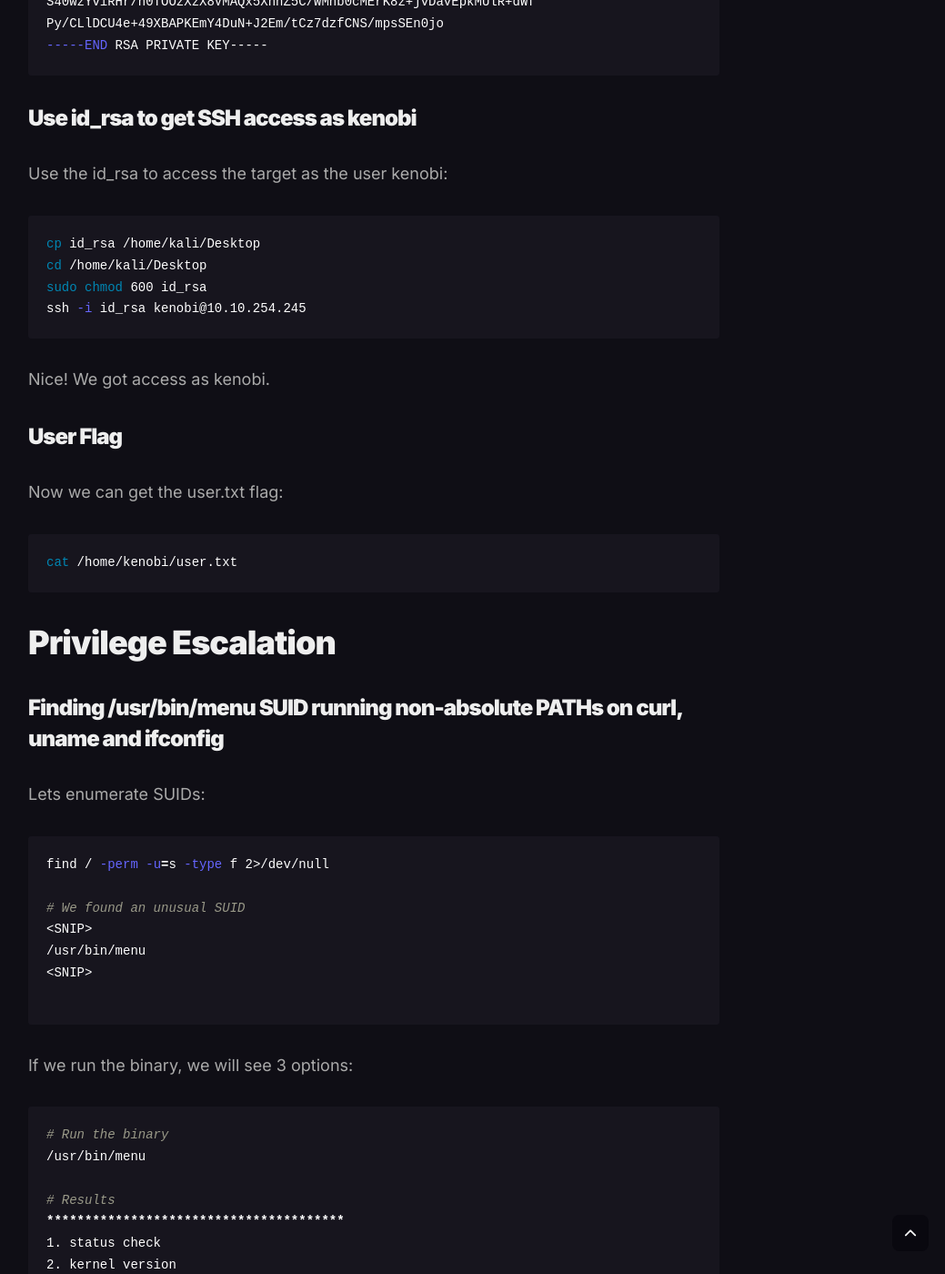
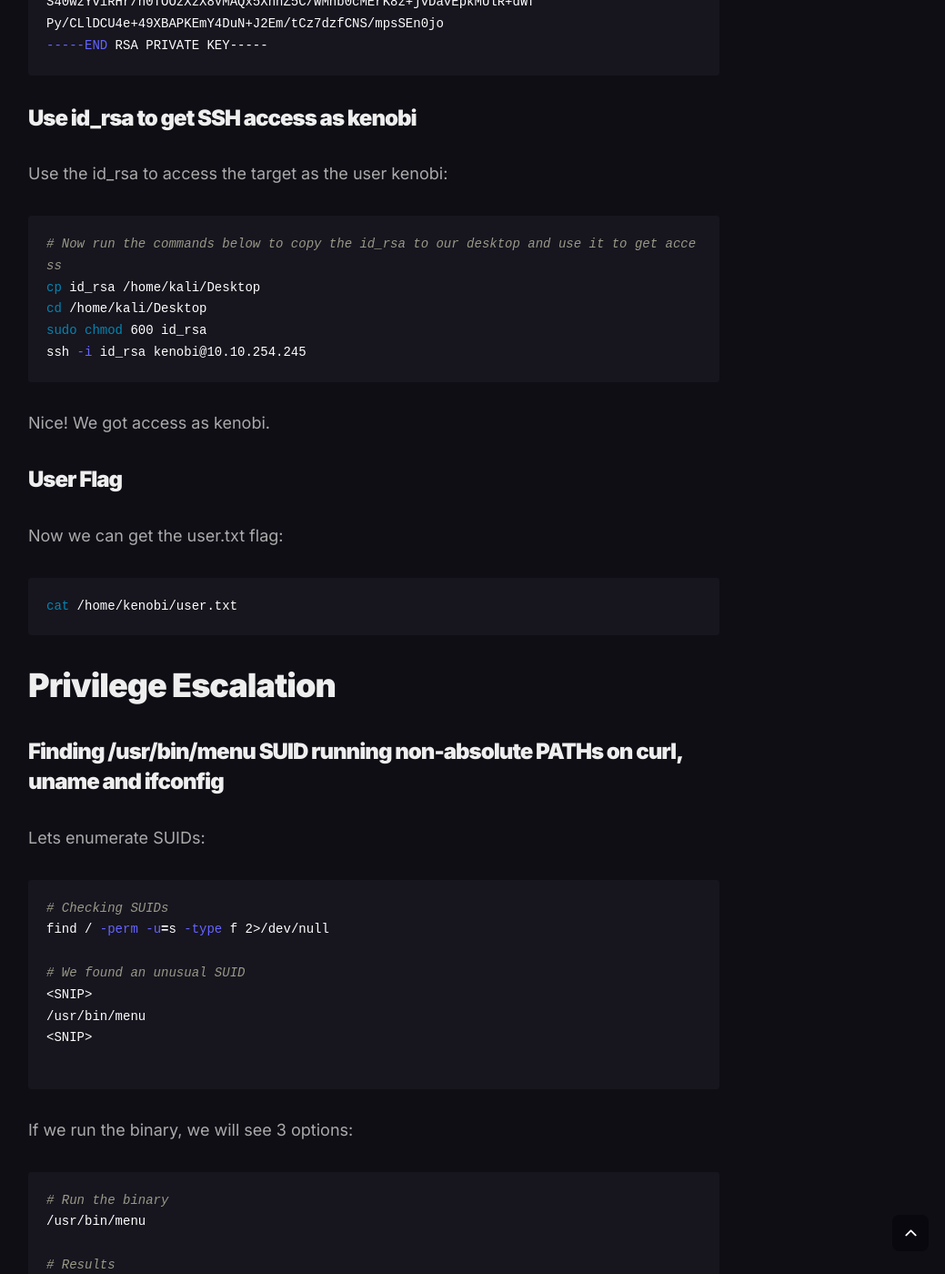
Before and after one commit to Vorkharium/vorkharium.github.io, a Jekyll site: the page built from _posts/2024-11-12-THM-Kenobi-Write-up.md, in a window 1280 px wide and 1400 px high, scrolled down 7361 px. Shown: the whole window at 91% size, without its empty margins (229-1268 px from the left). Built offline with Jekyll 4.4.1, drawn with Linux system fonts in a browser that asks for light colours; some of the changed text lies outside the part shown.

Commit message:
Update 2024-11-12-THM-Kenobi-Write-up.md

````diff
--- a/_posts/2024-11-12-THM-Kenobi-Write-up.md
+++ b/_posts/2024-11-12-THM-Kenobi-Write-up.md
@@ -261,6 +261,7 @@ Py/CLlDCU4e+49XBAPKEmY4DuN+J2Em/tCz7dzfCNS/mpsSEn0jo
 Use the id_rsa to access the target as the user kenobi:
 
 ```shell
+# Now run the commands below to copy the id_rsa to our desktop and use it to get access
 cp id_rsa /home/kali/Desktop
 cd /home/kali/Desktop
 sudo chmod 600 id_rsa
@@ -281,6 +282,7 @@ cat /home/kenobi/user.txt
 Lets enumerate SUIDs:
 
 ```shell
+# Checking SUIDs
 find / -perm -u=s -type f 2>/dev/null
 
 # We found an unusual SUID
````
Also changed, not shown: other parts of _posts/2024-11-12-THM-Kenobi-Write-up.md (+2 -0 lines).
